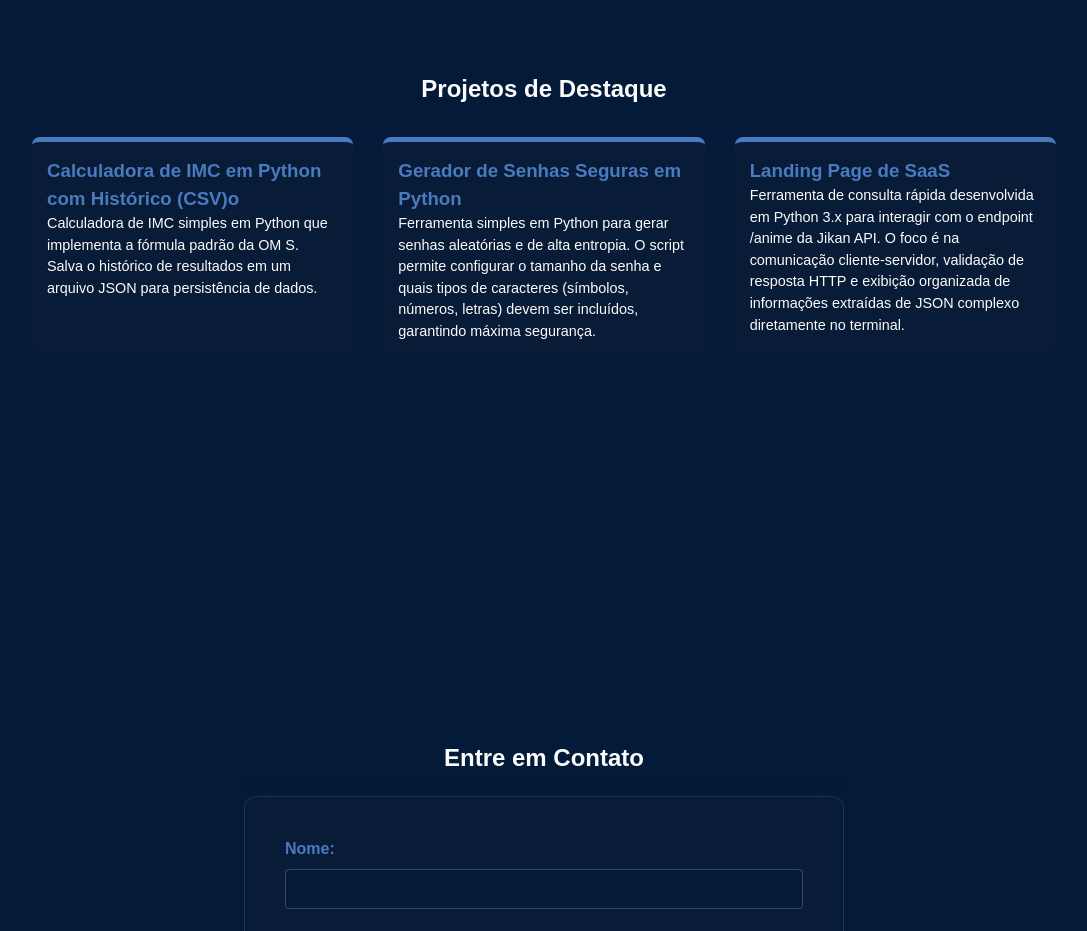
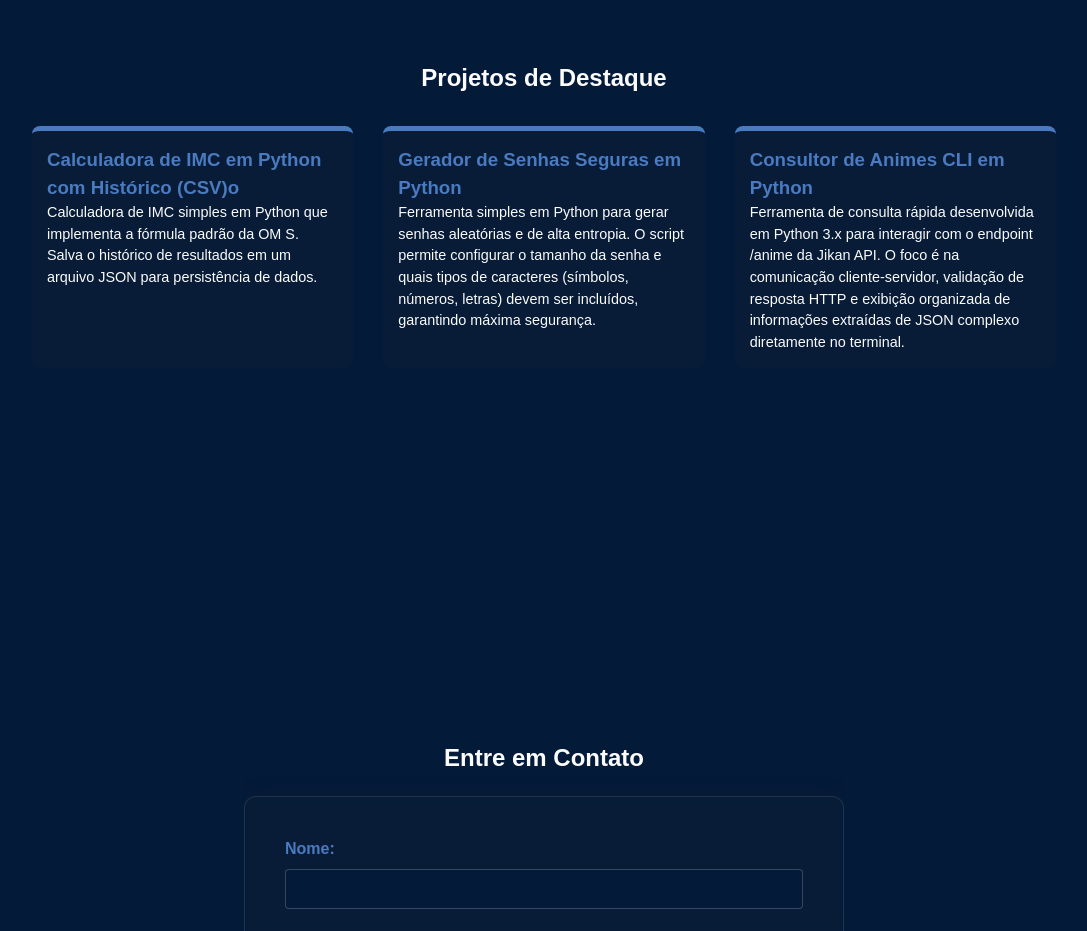
Before and after one commit to palomaflores/palomaflores.github.io, a plain HTML site: page index.html in a window 1280 px wide. Shown: the part 2040-2971 px from the top of the page, without its empty margins (96-1183 px from the left). Drawn offline with Linux system fonts and the light colour scheme; files whose address does not match are found by name.

Commit message:
alteração no projeto destaque

```diff
--- a/index.html
+++ b/index.html
@@ -155,7 +155,7 @@
                 </a>
 
                 <a href="https://github.com/palomaflores/myanimelist-consulta" class="project-card">
-                    <h3>Landing Page de SaaS</h3>
+                    <h3>Consultor de Animes CLI em Python</h3>
                     <p>Ferramenta de consulta rápida desenvolvida em Python 3.x para interagir com o endpoint /anime da Jikan API. O foco é na comunicação cliente-servidor, validação de resposta HTTP e exibição organizada de informações extraídas de JSON complexo diretamente no terminal.</p>
                 </a>
             </div>
```
